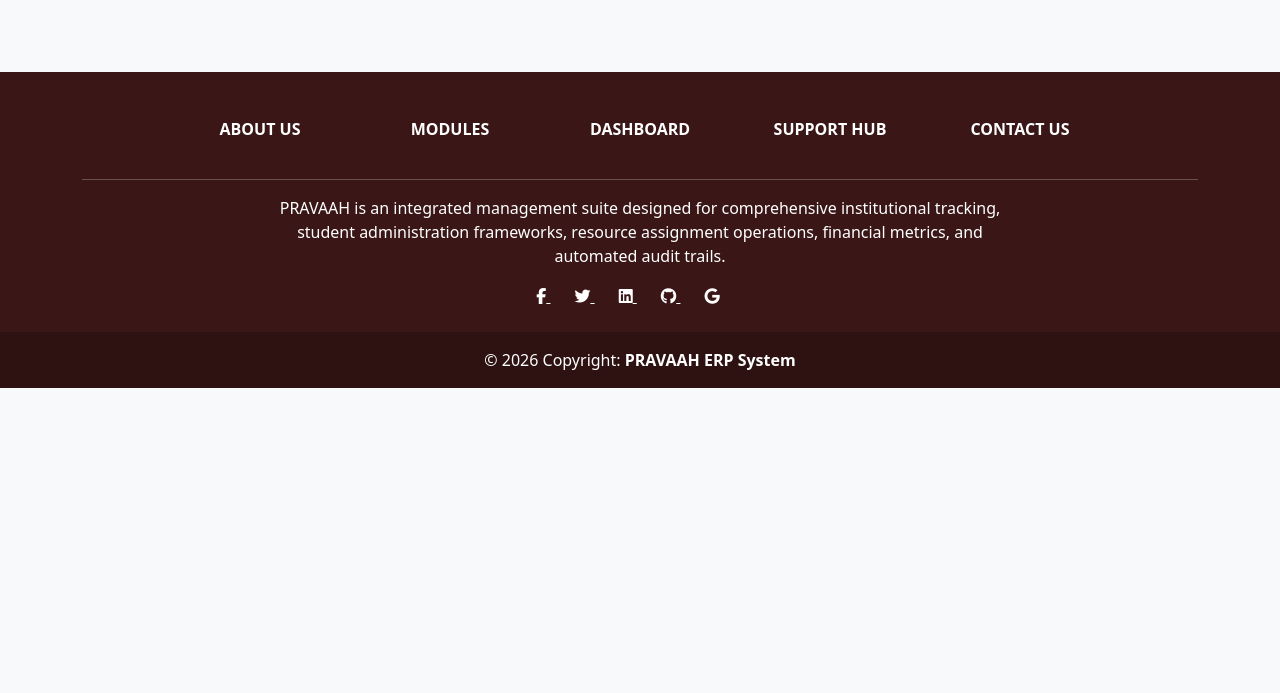
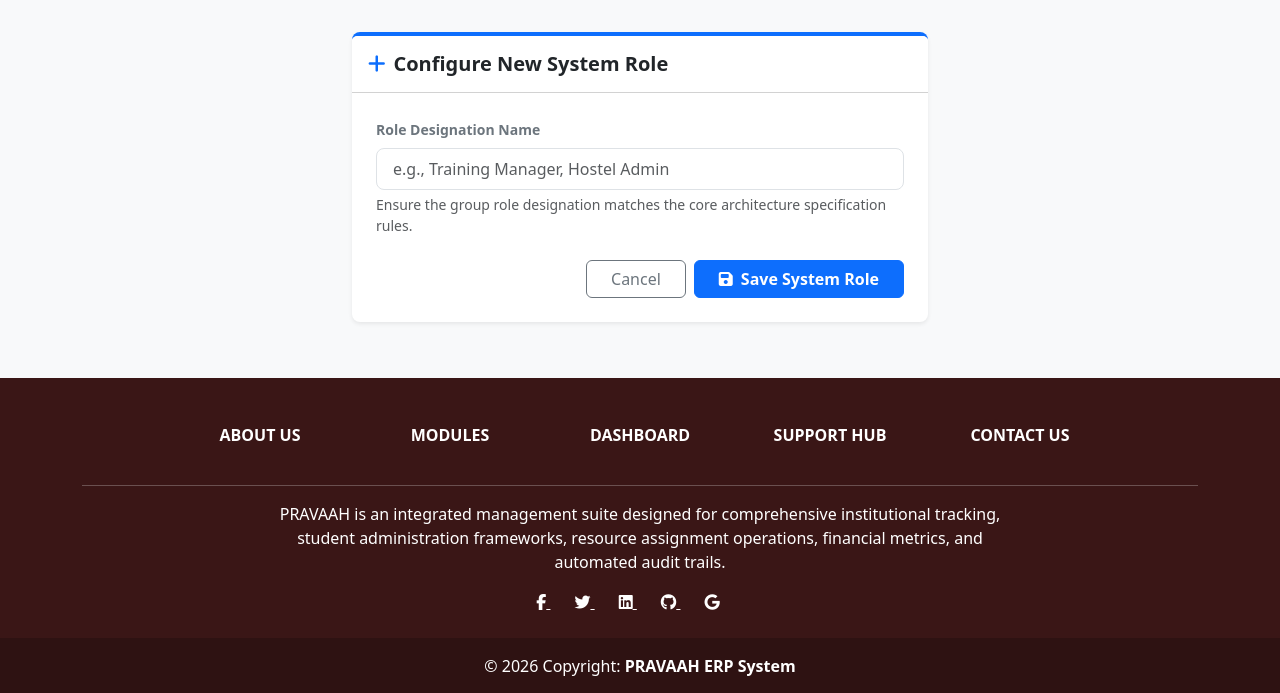
Before and after one commit to harshada2576/pravaah, a Django app: template usermgmt/templates/rbac/role_form.html in a window 1280 px wide. Shown: the part 72-765 px from the top of the page. Run offline with Django 5.2, Linux system fonts and the light colour scheme; the template is opened without the code that fills it, so the values that code supplies are empty.

Commit message:
Update role_form.html

```diff
--- a/usermgmt/templates/rbac/role_form.html
+++ b/usermgmt/templates/rbac/role_form.html
@@ -1,3 +1,42 @@
-{% extends 'base.html' %} {% block content %}
-<!-- Role form template -->
+{% extends 'base.html' %}
+
+{% block title %} PRAVAAH - Add New Role {% endblock %}
+
+{% block content %}
+<div class="container my-2" style="max-width: 600px;">
+    <div class="card shadow-sm border-0 border-top border-primary border-4">
+        <div class="card-header bg-white py-3">
+            <h5 class="mb-0 text-dark fw-bold">
+                <i class="fa-solid fa-plus me-2 text-primary"></i>Configure New System Role
+            </h5>
+        </div>
+        <div class="card-body p-4">
+            <form method="POST" action="{% url 'usermgmt:role_add' %}">
+                {% csrf_token %}
+
+                <div class="mb-4">
+                    <label for="roleName" class="form-label fw-bold small text-secondary">Role Designation Name</label>
+                    <input type="text"
+                           class="form-control form-control-lg shadow-none fs-6"
+                           id="roleName"
+                           name="role_name"
+                           placeholder="e.g., Training Manager, Hostel Admin"
+                           required>
+                    <div class="form-text text-muted small mt-1">
+                        Ensure the group role designation matches the core architecture specification rules.
+                    </div>
+                </div>
+
+                <div class="d-flex justify-content-end gap-2 mt-4">
+                    <a href="{% url 'usermgmt:roles_list' %}" class="btn btn-outline-secondary px-4">
+                        Cancel
+                    </a>
+                    <button type="submit" class="btn btn-primary px-4 fw-bold">
+                        <i class="fa-solid fa-floppy-disk me-2"></i>Save System Role
+                    </button>
+                </div>
+            </form>
+        </div>
+    </div>
+</div>
 {% endblock %}
```
